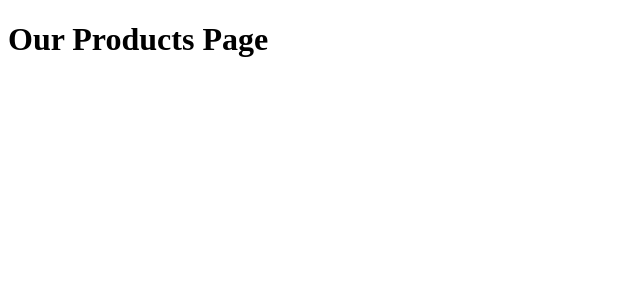
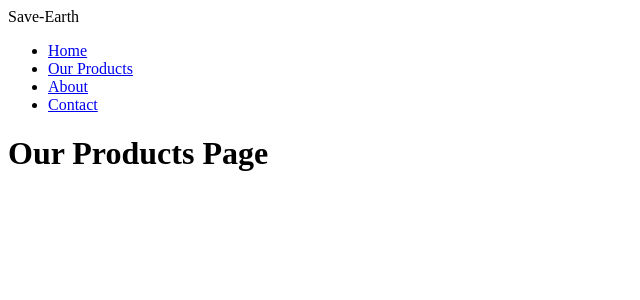
Before and after one commit to danieltsega/Sveltekit-Intro, a SvelteKit app in the folder company-site/: page /product in a window 1280 px wide. Shown: the top 300 px of the page, without its empty margins (0-640 px from the left). Built offline with nearby package versions, Linux system fonts and the light colour scheme.

Commit message:
[Feature]: Add the layout file to get all pages and components together

```diff
--- /dev/null
+++ b/company-site/src/routes/+layout.svelte
@@ -0,0 +1,8 @@
+<script>
+    import NavBar from "../components/NavBar.svelte"
+</script>
+
+<main>
+    <NavBar/>
+    <slot />
+</main>
```
